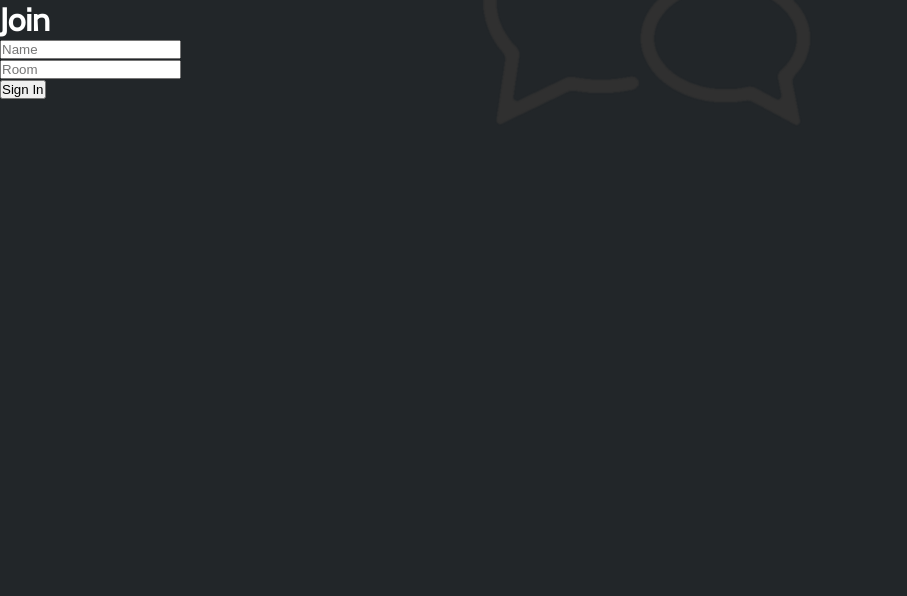
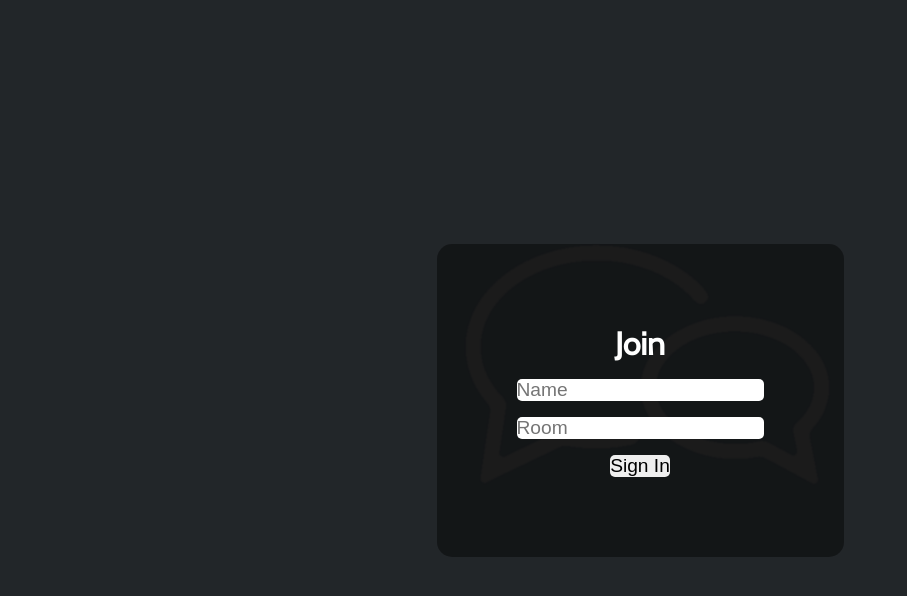
Before and after one commit to simonbeijer/Node-Socket-Chat, a React (Create React App) app in the folder client/: page / in a window 1280 px wide. Shown: the top 596 px of the page, without its empty margins (0-907 px from the left). Built offline with nearby package versions, Linux system fonts and the light colour scheme; the HTML template or start-up script is replaced by a standard one.

Commit message:
Styling join

```diff
--- a/client/public/index.html
+++ b/client/public/index.html
@@ -1,5 +1,5 @@
 <!DOCTYPE html>
-<html lang="en">
+<html lang="en" style="height: 100%;width: 100%;">
 
 <head>
   <meta charset="utf-8" />
@@ -11,7 +11,7 @@
 
 <body>
   <noscript>You need to enable JavaScript to run this app.</noscript>
-  <div id="root"></div>
+  <div id="root" style="height: 100%;width: 100%;"></div>
 
 </body>
 
--- a/client/src/components/Join/Join.js
+++ b/client/src/components/Join/Join.js
@@ -10,6 +10,8 @@
   return (
     <div className="joinOuterContainer">
       <div className="joinInnerContainer">
+        <div className="inputContainer">
+
           <h1 className="heading">Join</h1>
           <div>
             <input
@@ -37,6 +39,7 @@
           </Link>
         </div>
       </div>
+    </div>
   );
 };
 
--- a/client/src/components/Join/join.css
+++ b/client/src/components/Join/join.css
@@ -0,0 +1,36 @@
+.joinOuterContainer {
+    height: 100%;
+    width: 100%;
+    display: flex;
+    justify-content: center;
+    align-items: center;
+}
+
+.joinInnerContainer {
+    background-color: rgba(0, 0, 0, 0.432);
+    border-radius: 15px;
+}
+
+.inputContainer {
+    padding: 5rem;
+    display: flex;
+    flex-direction: column;
+    align-items: center;
+}
+
+.heading {
+    margin-bottom: 1rem;
+}
+
+.joinInput {
+    margin-bottom: 1rem;
+    font-size: 1.2rem;
+    border-radius: 5px;
+    border: none
+}
+
+button {
+    font-size: 1.2rem;
+    border: none;
+    border-radius: 5px;
+}
--- a/client/src/index.css
+++ b/client/src/index.css
@@ -13,6 +13,8 @@
   background-color: #222629;
   font-family: "Cabin", sans-serif;
   color: white;
+  height: 100%;
+  width: 100%;
 }
 
 /*
```
Lines whose indentation alone changed are shown as unchanged.
